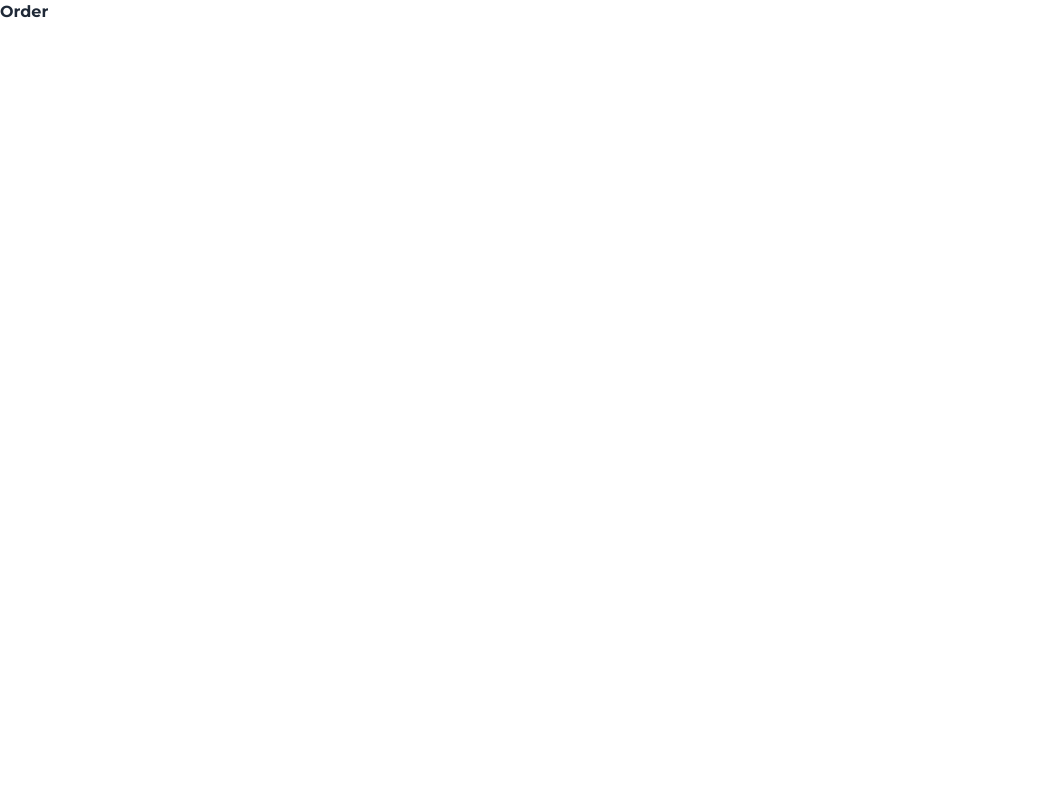
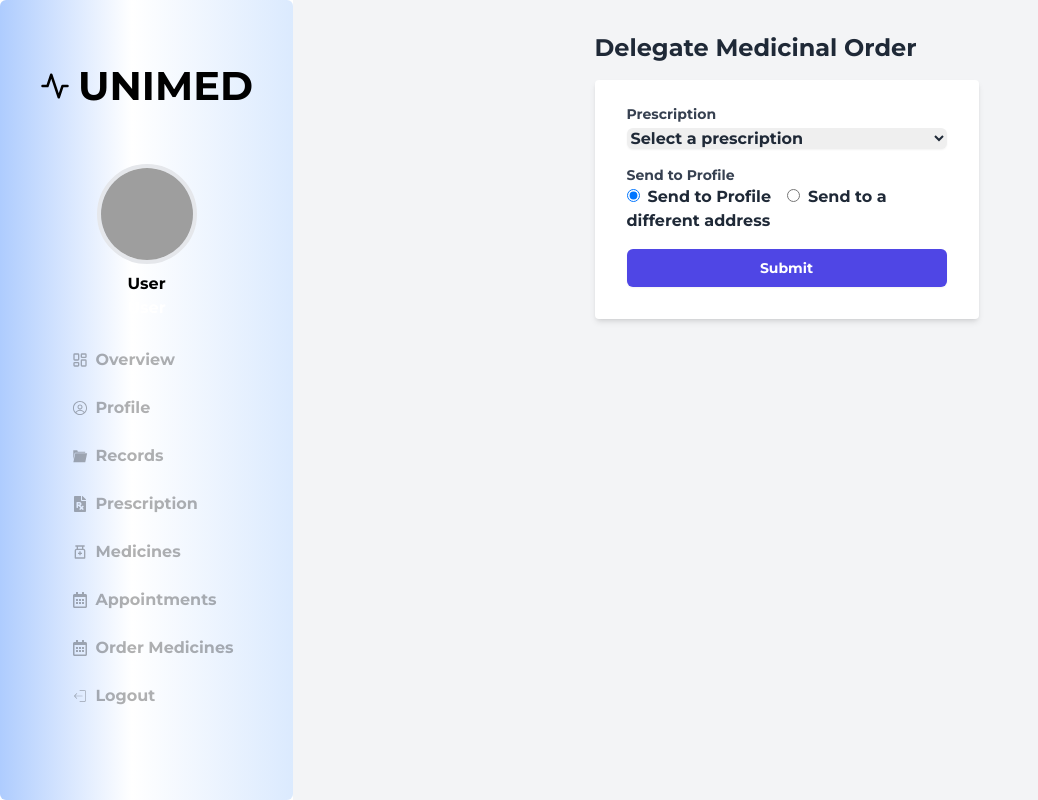
Before and after one commit to Chaitanya-Sudheer/universal-health-dashboard, a React (Vite) app: page /dashboard/patient/order_medicines in a window 1280 px wide. Shown: the whole page, without its empty margins (0-1038 px from the left). Built offline with nearby package versions, Linux system fonts and the light colour scheme; sample sign-in values are in the browser's storage; grey boxes are pictures that could not be loaded.

Commit message:
Update route path for ordering medicines in Dashboard.jsx and Dashboard2.jsx

```diff
--- a/src/Components/Doctor/Dashboard2.jsx
+++ b/src/Components/Doctor/Dashboard2.jsx
@@ -2,7 +2,7 @@ import React from 'react';
 import { useNavigate } from "react-router-dom";
 import { Routes, Route } from "react-router-dom";
 import Profile2 from './Profile2';
-import Prescriptions2 from './Prescriptions2';
+import Prescription2 from './Prescriptions2';
 import Appointments2 from './Appointments2'; // Ensure this import path is correct
 import Patients from './Patients';
 
@@ -15,7 +15,7 @@ const Dashboard2 = () => {
                 <Routes>
                     <Route path="/" element={<Profile2 />} />
                     <Route path="profile2" element={<Profile2 />} />
-                    <Route path="prescription" element={<Prescriptions2 />} />
+                    <Route path="prescription" element={<Prescription2 />} />
                     <Route path="appointments" element={<Appointments2 />} />
                     <Route path="patients" element={<Patients />} />
                     {/* Add other sub-routes as needed */}
--- a/src/Components/Doctor/Prescriptions2.jsx
+++ b/src/Components/Doctor/Prescriptions2.jsx
@@ -1,9 +1,48 @@
-import React from 'react'
+import React from "react";
 
-const Prescriptions2 = () => {
+const Prescription2 = ({ prescription }) => {
   return (
-    <div>Prescriptions2</div>
-  )
-}
+    <div className="p-6 max-w-sm mx-auto bg-white rounded-xl shadow-md flex items-center space-x-4">
+      <div className="flex-shrink-0">
+        <img
+          className="h-12 w-12"
+          src="/path/to/prescription-icon.svg"
+          alt="Prescription Icon"
+        />
+      </div>
+      <div>
+        <div className="text-xl font-medium text-black">
+          Prescription Details
+        </div>
+        <p className="text-gray-500">{prescription.diagnosis}</p>
+        <div className="mt-4">
+          <div className="flex items-center">
+            <div className="text-sm">
+              <p className="text-black leading-none">Medication:</p>
+              <p className="text-gray-600">{prescription.medicationName}</p>
+            </div>
+          </div>
+          <div className="flex items-center mt-4">
+            <div className="text-sm">
+              <p className="text-black leading-none">Dosage:</p>
+              <p className="text-gray-600">{prescription.dosage}</p>
+            </div>
+          </div>
+          <div className="flex items-center mt-4">
+            <div className="text-sm">
+              <p className="text-black leading-none">Frequency:</p>
+              <p className="text-gray-600">{prescription.frequency}</p>
+            </div>
+          </div>
+        </div>
+        <div className="mt-4">
+          <button className="px-4 py-2 text-sm font-medium text-white bg-blue-600 border border-transparent rounded-md hover:bg-blue-700 focus:outline-none focus-visible:ring-2 focus-visible:ring-offset-2 focus-visible:ring-blue-500">
+            View Full Prescription
+          </button>
+        </div>
+      </div>
+    </div>
+  );
+};
 
-export default Prescriptions2
+export default Prescription2;
--- a/src/Components/Order.jsx
+++ b/src/Components/Order.jsx
@@ -1,9 +1,129 @@
-import React from 'react'
+import React, { useState } from "react";
+import Sidemenu from "./Sidemenu"; // Adjust the import path as necessary
+import dNav from "./Dnav"; // Adjust the import path as necessary
 
-const Order = () => {
+const DelegateOrderForm = () => {
+  const [address, setAddress] = useState("");
+  const [prescription, setPrescription] = useState("");
+  const [sendToProfile, setSendToProfile] = useState(true);
+  const [showAddressForm, setShowAddressForm] = useState(false);
+  const [submissionMessage, setSubmissionMessage] = useState("");
+
+  const handleSubmit = (event) => {
+    event.preventDefault();
+    // Handle form submission logic here
+    console.log("Address:", address);
+    console.log("Prescription:", prescription);
+    console.log("Send to Profile:", sendToProfile);
+    setSubmissionMessage(
+      "Your order has been recorded and an authorized medical partner will contact you soon."
+    );
+  };
+
+  const handleAddressOptionChange = (event) => {
+    setShowAddressForm(event.target.value === "different");
+  };
+
   return (
-    <div>Order</div>
-  )
-}
+    <div className="flex flex-col md:flex-row min-h-screen w-full overflow-hidden">
+      <Sidemenu className="hidden md:block" />
+      <div className="flex-grow bg-gray-100">
+        <dNav />
+        <div className="p-8 max-w-md mx-auto">
+          <h1 className="text-2xl font-bold mb-4">Delegate Medicinal Order</h1>
+          <form
+            onSubmit={handleSubmit}
+            className="bg-white shadow-md rounded px-8 pt-6 pb-8 mb-4"
+          >
+            <div className="mb-4">
+              <label
+                htmlFor="prescription"
+                className="block text-sm font-medium text-gray-700"
+              >
+                Prescription
+              </label>
+              <select
+                id="prescription"
+                value={prescription}
+                onChange={(e) => setPrescription(e.target.value)}
+                className="mt-1 block w-full rounded-md border-gray-300 shadow-sm focus:border-indigo-300 focus:ring focus:ring-indigo-200 focus:ring-opacity-50"
+              >
+                <option value="">Select a prescription</option>
+                {/* Map over your prescriptions here */}
+                <option value="prescription1">Prescription 1</option>
+                <option value="prescription2">Prescription 2</option>
+              </select>
+            </div>
+            <div className="mb-4">
+              <label
+                htmlFor="sendToProfile"
+                className="block text-sm font-medium text-gray-700"
+              >
+                Send to Profile
+              </label>
+              <input
+                type="radio"
+                id="sendToProfile"
+                name="addressOption"
+                value="profile"
+                checked={!showAddressForm}
+                onChange={handleAddressOptionChange}
+                className="rounded text-indigo-600"
+              />
+              <label htmlFor="sendToProfile" className="ml-2">
+                Send to Profile
+              </label>
+              <input
+                type="radio"
+                id="sendToDifferent"
+                name="addressOption"
+                value="different"
+                checked={showAddressForm}
+                onChange={handleAddressOptionChange}
+                className="ml-4 rounded text-indigo-600"
+              />
+              <label htmlFor="sendToDifferent" className="ml-2">
+                Send to a different address
+              </label>
+            </div>
+            {showAddressForm && (
+              <div className="mb-4">
+                <label
+                  htmlFor="address"
+                  className="block text-sm font-medium text-gray-700"
+                >
+                  Enter Address
+                </label>
+                <input
+                  type="text"
+                  id="address"
+                  value={address}
+                  onChange={(e) => setAddress(e.target.value)}
+                  className="mt-1 block w-full rounded-md border-gray-300 shadow-sm focus:border-indigo-300 focus:ring focus:ring-indigo-200 focus:ring-opacity-50"
+                  placeholder="Enter address"
+                />
+              </div>
+            )}
+            <button
+              type="submit"
+              className="w-full py-2 px-4 border border-transparent rounded-md shadow-sm text-sm font-medium text-white bg-indigo-600 hover:bg-indigo-700 focus:outline-none focus:ring-2 focus:ring-offset-2 focus:ring-indigo-500"
+            >
+              Submit
+            </button>
+          </form>
+          {submissionMessage && (
+            <div
+              className="mt-4 bg-green-100 border border-green-400 text-green-700 px-4 py-3 rounded relative"
+              role="alert"
+            >
+              <strong className="font-bold">Success! </strong>
+              <span className="block sm:inline">{submissionMessage}</span>
+            </div>
+          )}
+        </div>
+      </div>
+    </div>
+  );
+};
 
-export default Order
+export default DelegateOrderForm;
--- a/src/Dashboard.jsx
+++ b/src/Dashboard.jsx
@@ -39,7 +39,7 @@ const Dashboard = () => {
           <Route path="allergies" element={<Allergies />} />
           <Route path="fam_med_history" element={<Fam_Med_History />} />
           <Route path="social_history" element={<Social_history />} />
-          <Route path="Order_medicines" element={<Order />}/>
+          <Route path="order_medicines" element={<Order />}/>
           {/* Add other sub-routes as needed */}
         </Routes>
       </div>
```
